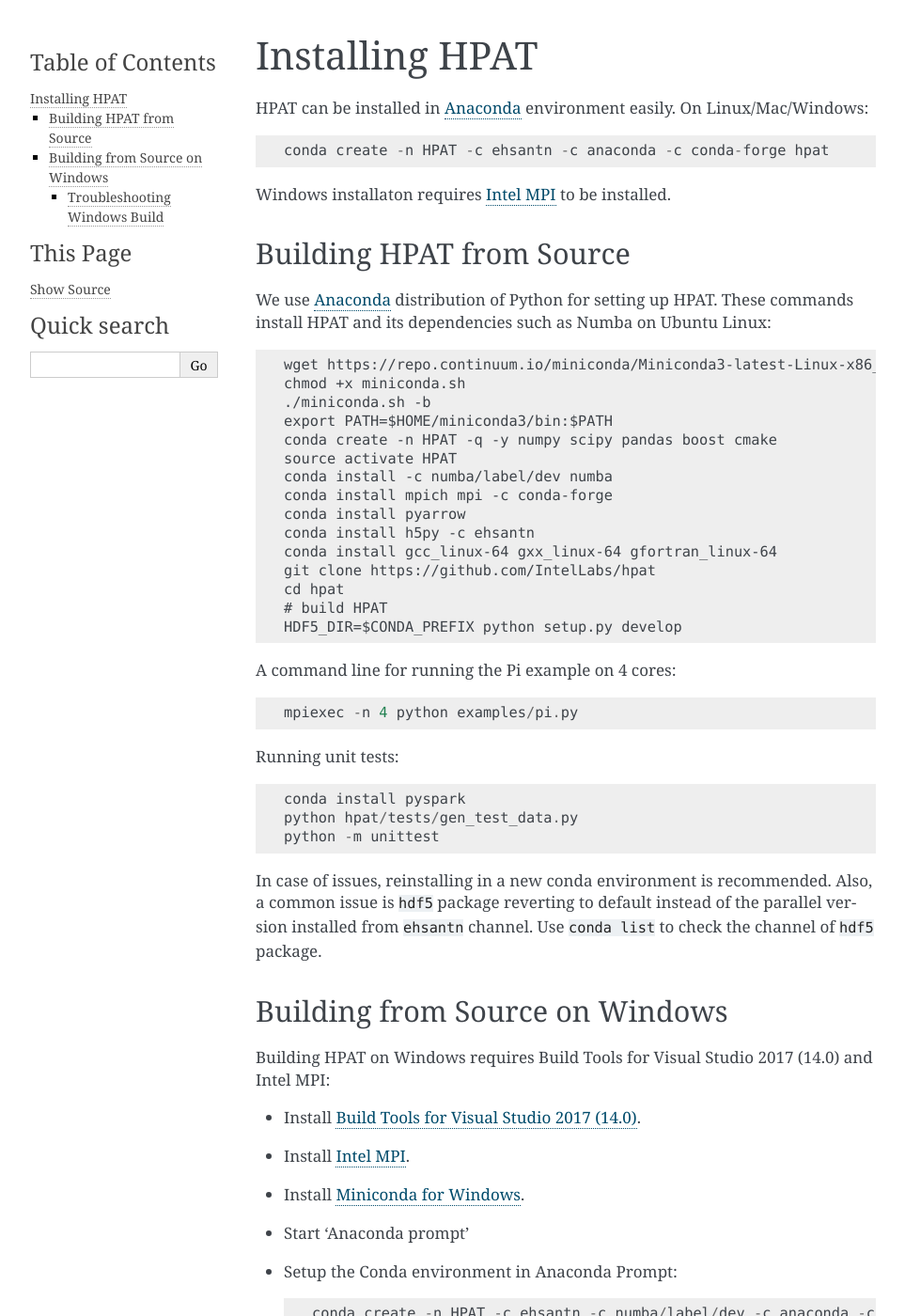
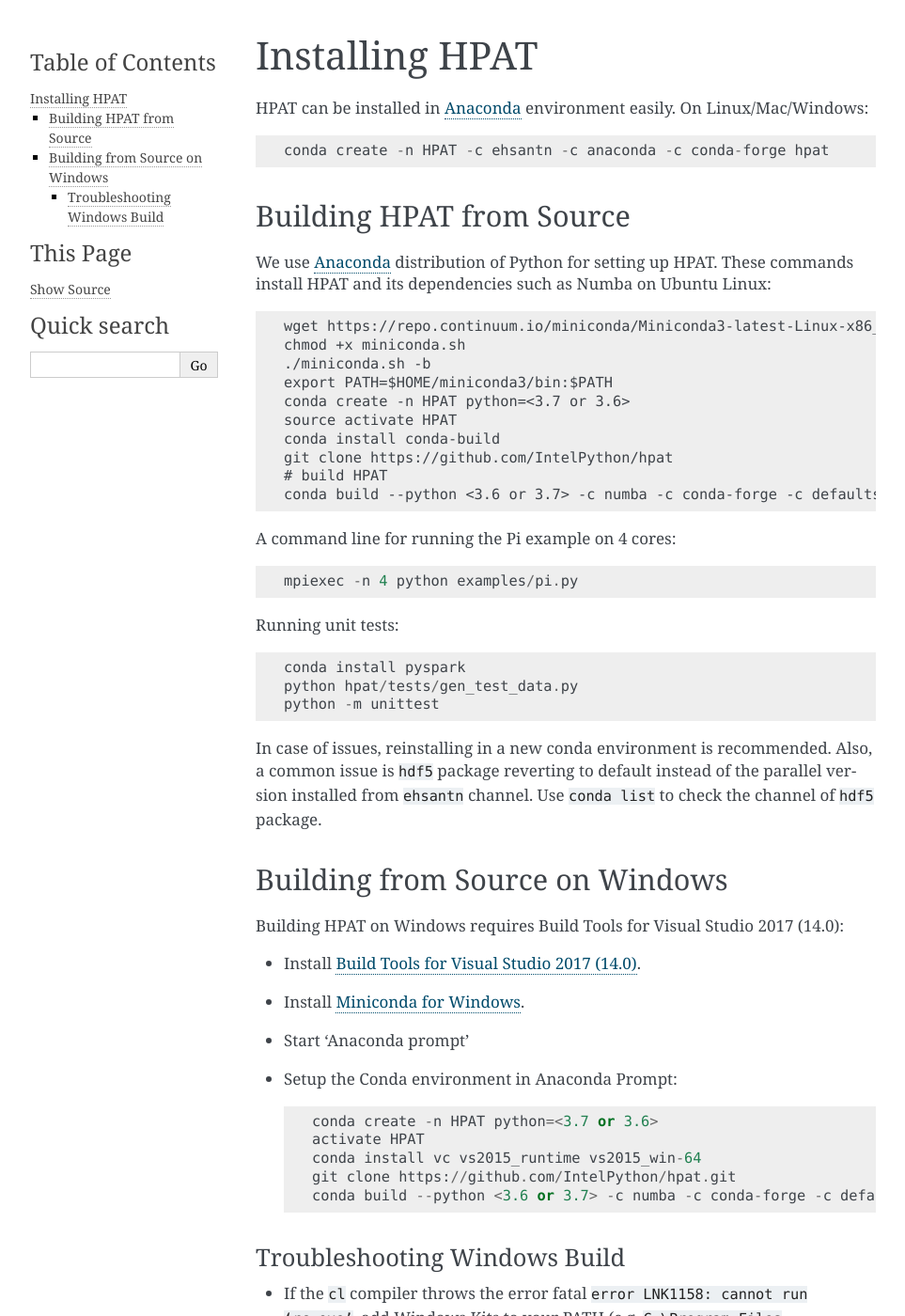
Before and after one commit to IntelPython/sdc, a Sphinx documentation site: the page built from docs/source/install.rst, in a window 1280 px wide and 1400 px high. Shown: the whole window at 94% size, without its empty margins (148-1111 px from the left). Built offline with Sphinx 7.4.7, drawn with Linux system fonts in a browser that asks for light colours; some of the changed text lies outside the part shown.

Commit message:
Update documents described how to build HPAT
Add link to install.rst in README.rst in the
Building HPAT from Source section.
Update build instruction for Linux and Windows:
 - Use conda-build
 - Do not require Intel(R) MPI to be installed on Windows

```diff
--- a/docs/source/install.rst
+++ b/docs/source/install.rst
@@ -11,10 +11,6 @@
 .. used if master of Numba is needed for latest hpat package
 .. conda create -n HPAT -c ehsantn -c numba/label/dev -c anaconda -c conda-forge hpat
 
-Windows installaton requires
-`Intel MPI <https://software.intel.com/en-us/intel-mpi-library>`_ to be
-installed.
-
 Building HPAT from Source
 -------------------------
 
@@ -26,17 +22,12 @@
     chmod +x miniconda.sh
     ./miniconda.sh -b
     export PATH=$HOME/miniconda3/bin:$PATH
-    conda create -n HPAT -q -y numpy scipy pandas boost cmake
+    conda create -n HPAT python=<3.7 or 3.6>
     source activate HPAT
-    conda install -c numba/label/dev numba
-    conda install mpich mpi -c conda-forge
-    conda install pyarrow
-    conda install h5py -c ehsantn
-    conda install gcc_linux-64 gxx_linux-64 gfortran_linux-64
-    git clone https://github.com/IntelLabs/hpat
-    cd hpat
+    conda install conda-build
+    git clone https://github.com/IntelPython/hpat
     # build HPAT
-    HDF5_DIR=$CONDA_PREFIX python setup.py develop
+    conda build --python <3.6 or 3.7> -c numba -c conda-forge -c defaults hpat/buildscripts/hpat-conda-recipe/
 
 
 A command line for running the Pi example on 4 cores::
@@ -57,24 +48,18 @@
 Building from Source on Windows
 -------------------------------
 
-Building HPAT on Windows requires Build Tools for Visual Studio 2017 (14.0) and Intel MPI:
+Building HPAT on Windows requires Build Tools for Visual Studio 2017 (14.0):
 
 * Install `Build Tools for Visual Studio 2017 (14.0) <https://www.visualstudio.com/downloads/#build-tools-for-visual-studio-2017>`_.
-* Install `Intel MPI <https://software.intel.com/en-us/intel-mpi-library>`_.
 * Install `Miniconda for Windows <https://repo.continuum.io/miniconda/Miniconda3-latest-Windows-x86_64.exe>`_.
 * Start 'Anaconda prompt'
 * Setup the Conda environment in Anaconda Prompt::
 
-    conda create -n HPAT -c ehsantn -c numba/label/dev -c anaconda -c conda-forge python=3.7 pandas pyarrow h5py numba scipy boost libboost tbb-devel mkl-devel
+    conda create -n HPAT python=<3.7 or 3.6>
     activate HPAT
     conda install vc vs2015_runtime vs2015_win-64
-    git clone https://github.com/IntelLabs/hpat.git
-    cd hpat
-    set INCLUDE=%INCLUDE%;%CONDA_PREFIX%\Library\include
-    set LIB=%LIB%;%CONDA_PREFIX%\Library\lib
-    "%I_MPI_ROOT%"\intel64\bin\mpivars.bat
-    set HDF5_DIR=%CONDA_PREFIX%\Library
-    python setup.py develop
+    git clone https://github.com/IntelPython/hpat.git
+    conda build --python <3.6 or 3.7> -c numba -c conda-forge -c defaults -c intel hpat/buildscripts/hpat-conda-recipe/
 
 .. "C:\Program Files (x86)\Microsoft Visual Studio 14.0\VC\vcvarsall.bat" amd64
 
```
Also changed, not shown: README.rst (+5 -4 lines).
